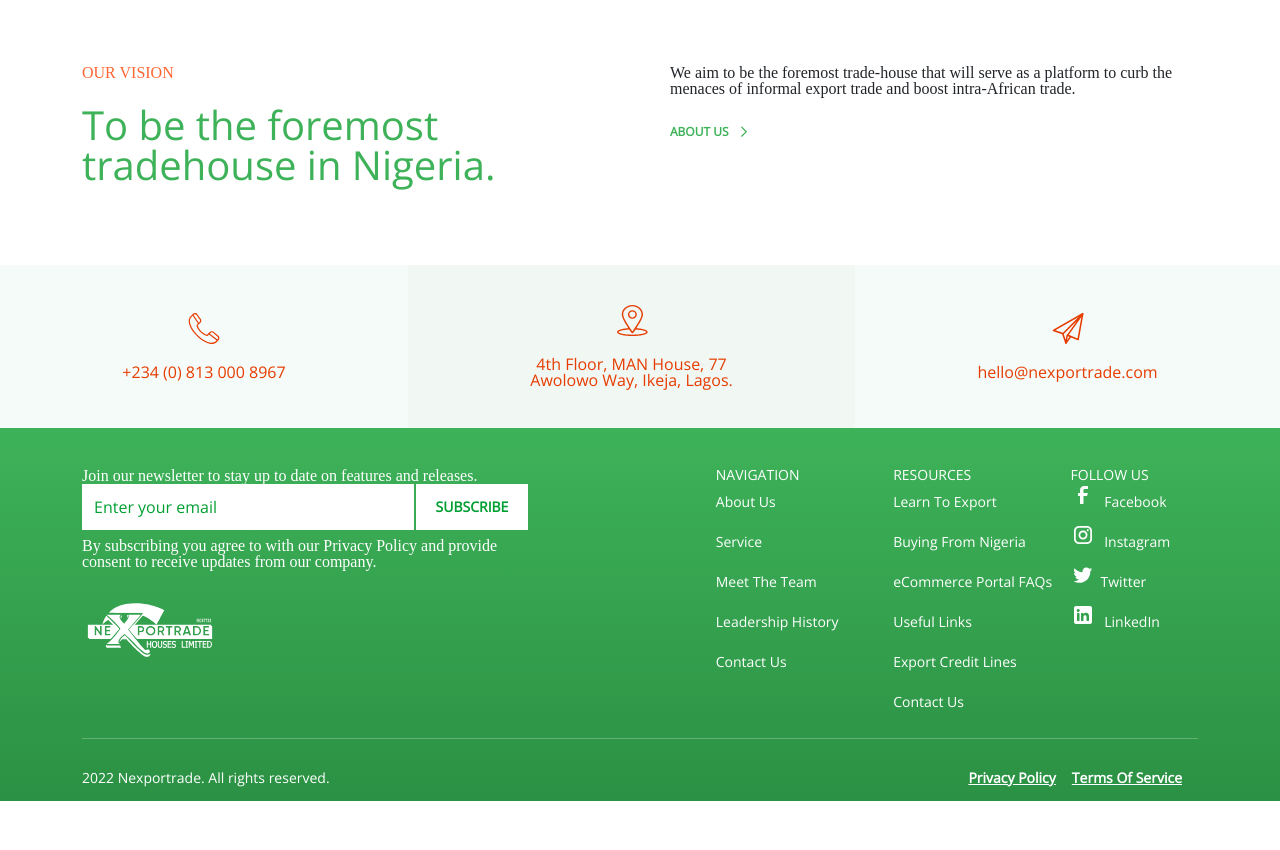
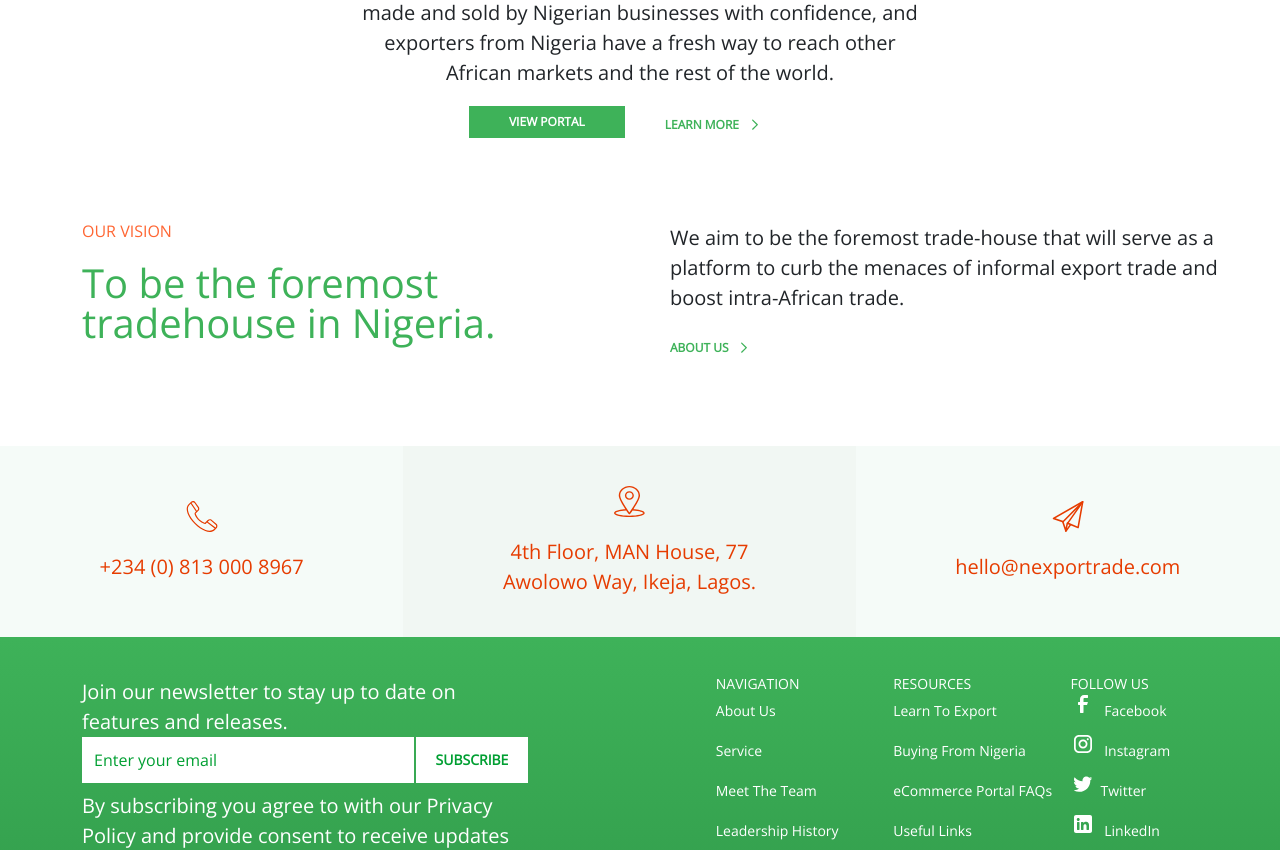
Before and after one commit to charlesinto/nexportrade, a React (Create React App) app: page / in a window 1280 px wide. Shown: the part 4357-5207 px from the top of the page. Before the commit the page ends 5158 px from the top, so only its background shows below. Built offline with nearby package versions, Linux system fonts and the light colour scheme.

Commit message:
add globale article style

```diff
--- a/src/App.css
+++ b/src/App.css
@@ -154,3 +154,12 @@
 .form-check label {
   margin: 8px;
 }
+
+body {
+  font-family: "Open sans", sans-serif;
+}
+
+article {
+  line-height: 30px;
+  font-size: 20px;
+}
```
